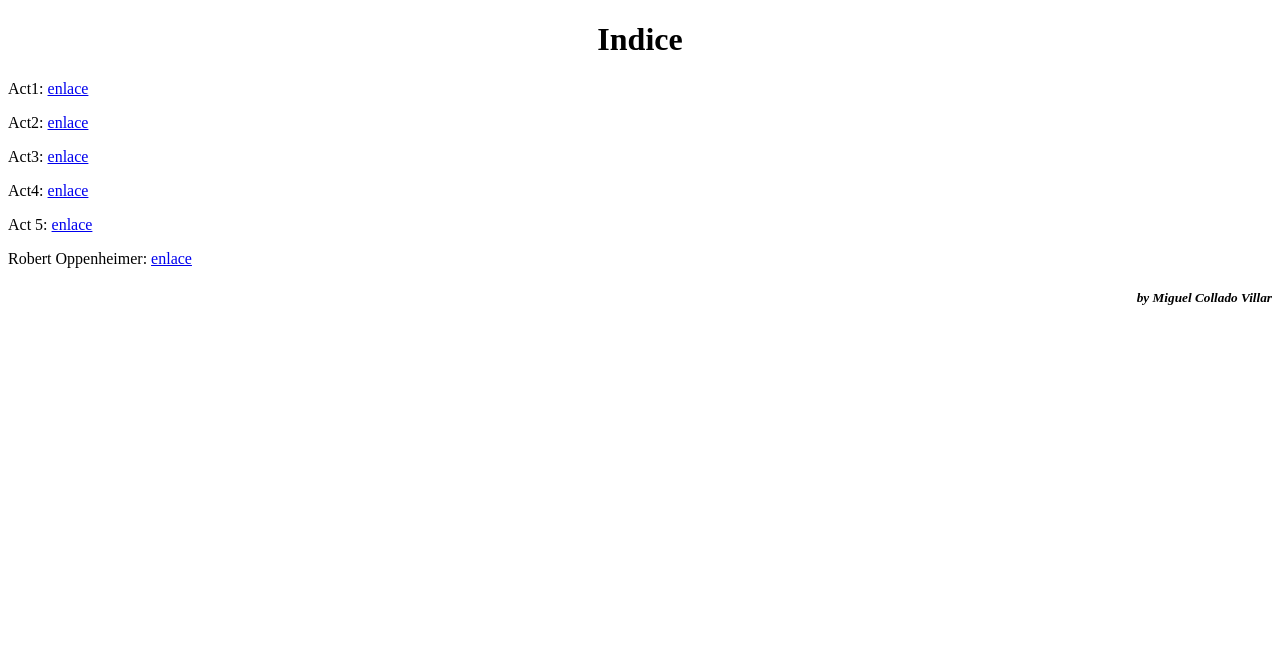
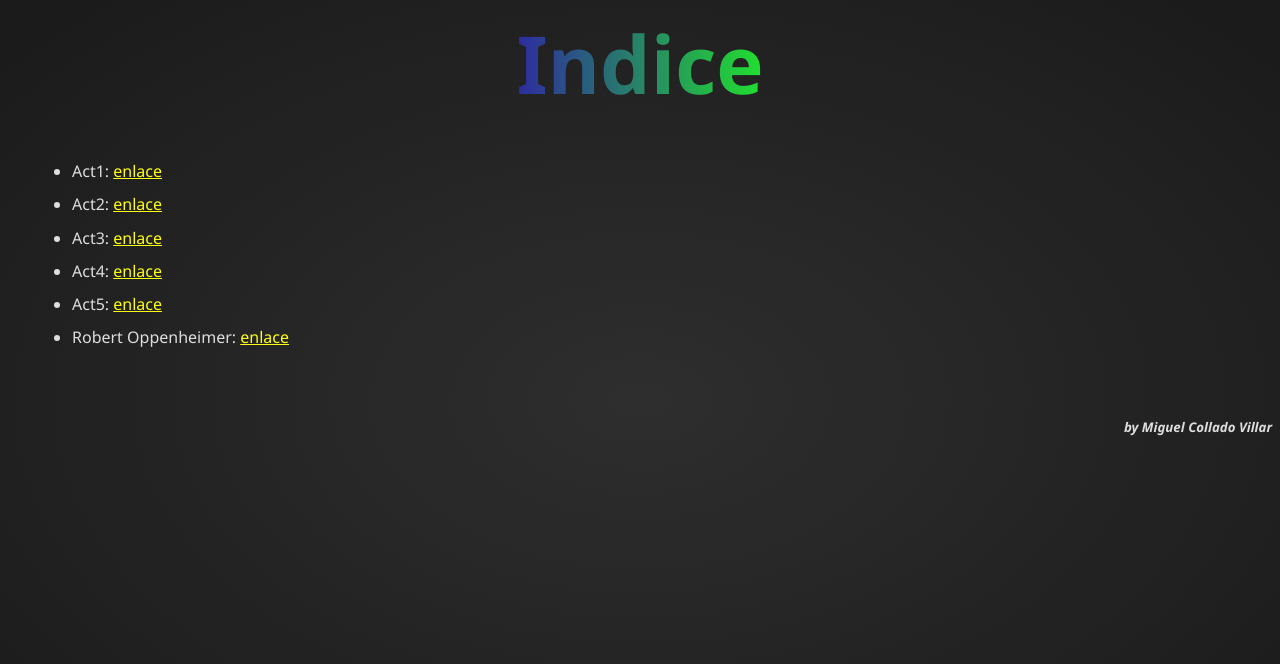
Before and after one commit to Mi1Col/html, a plain HTML site: page index.html in a window 1280 px wide. Drawn offline with Linux system fonts and the light colour scheme.

Commit message:
Styles and Corrections
I added style to the index page and some corrections from the html

```diff
--- a/index.html
+++ b/index.html
@@ -2,16 +2,20 @@
 <html lang="en">
 <head>
     <meta charset="UTF-8">
+    <link rel="stylesheet" href="styles.css">
     <title>Index</title>
 </head>
 <body>
-    <h1 align="center">Indice</h1>
-    <p>Act1: <a href="act1/index.html">enlace</a></p>
-    <p>Act2: <a href="act2/index.html">enlace</a></p>
-    <p>Act3: <a href="act3/index.html">enlace</a></p>
-    <p>Act4: <a href="enlaces/index.html">enlace</a></p>
-    <p>Act 5: <a href="taules/index.html">enlace</a></p>
-    <p>Robert Oppenheimer: <a href="Robert Oppenheimer/index.html">enlace</a></p>
-    <h5 align="right"><i>by Miguel Collado Villar</i></h5>
+    <h1>Indice</h1>
+    <ul>
+    <li>Act1: <a target="_blank" href="act1/index.html">enlace</a></li>
+    <li>Act2: <a target="_blank" href="act2/index.html">enlace</a></li>
+    <li>Act3: <a target="_blank" href="act3/index.html">enlace</a></li>
+    <li>Act4: <a target="_blank" href="enlaces/index.html">enlace</a></li>
+    <li>Act5: <a target="_blank"  href="taules/index.html">enlace</a></li>
+    <li>Robert Oppenheimer: <a href="Robert Oppenheimer/index.html">enlace</a></p>
+    </ul>
+
+    <h5><i>by Miguel Collado Villar</i></h5>
 </body>
 </html>
--- /dev/null
+++ b/styles.css
@@ -0,0 +1,50 @@
+body {
+    font-family: 'Segoe UI', Tahoma, Geneva, Verdana, sans-serif;
+    text-align: center;
+    background: radial-gradient(#2e2e2e, #1a1a1a);
+    background-repeat: no-repeat;
+    background-size: cover;
+    background-attachment: fixed;
+    color: #dedede;
+}
+
+h1 {
+    transition: text-decoration 0.5s;
+    background: linear-gradient(90deg,#2f10af, #1ffa1f);
+    background-clip: text;
+    color: transparent;
+    width: 4em;
+    margin: 0 auto;
+    font-size: 5em;
+}
+
+h1:hover {
+    text-decoration: underline;
+    text-decoration-color: #ff11ff;
+}
+
+h5 {
+    text-align: right;
+}
+
+ul {
+
+    padding: 2em;
+    margin: 0 auto;
+}
+
+ul li {
+    margin: 0.7em 2em;
+    text-align: left;
+}
+
+a {
+    transition: box-shadow 0.9s;
+    color: #ffff11;
+    font-weight: 500;
+}
+
+a:hover {
+    color: #ff11ff;
+    box-shadow: 0 22px 15px 0 #a1a1a1;
+}
```
